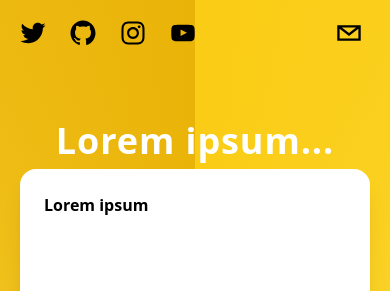
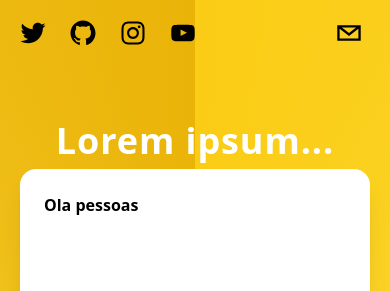
Before and after one commit to DovahKiinCat/SimpleSlideView, a Next.js app: page / in a window 390 px wide. Shown: the top 291 px of the page. Built offline with nearby package versions, Linux system fonts and the light colour scheme.

Commit message:
Mobile Text

```diff
--- a/components/body.tsx
+++ b/components/body.tsx
@@ -1,7 +1,23 @@
 import Image from 'next/image'
 import { motion } from "framer-motion"
+import { textslide } from "../constants"
+import { text } from 'stream/consumers'
+import {useState} from "react"
 
 export default function Body() {
+
+    const [index, setIndex] = useState(0)
+
+    function loop(count) {
+        if (count == textslide.length){
+            return count = 0
+        }
+        if (count < 0){
+            return count = textslide.length
+        }
+        return count
+    }
+
     return (
         <>
         <section className='flex flex-col justify-center h-screen w-full'>
@@ -22,9 +38,11 @@ export default function Body() {
                     transition={{ delay: 0.25 }}
                 >
                     <section className='relative bg-white w-[350px] h-[450px] rounded-2xl shadow-xl sm:w-[700px] sm:h-[300px]'>
-                        <span className='flex p-6 font-bold text-1xl'>
-                            <h1>Lorem ipsum</h1>
-                        </span>
+                        <h1 className='flex p-6 font-bold text-1xl'>
+                            <span className='className='>
+                                {textslide[index]}
+                            </span>
+                        </h1>
                     </section>
                 </motion.div>
             </section>
@@ -35,8 +53,8 @@ export default function Body() {
                     animate={{ opacity: 1, y: 0 }}
                     transition={{ delay: 0.25 }}
                 >
-                    <Image src="/images/chevron-left.png" width={140/2} height={140/2} alt="arrow-left" className='_arrow'/>
-                    <Image src="/images/chevron-right.png" width={140/2} height={140/2} alt="arrow-right" className='_arrow'/>
+                    <Image onClick={()=>setIndex(count => loop(count-1))} src="/images/chevron-left.png" width={140/2} height={140/2} alt="arrow-left" className='_arrow'/>
+                    <Image onClick={()=>setIndex(count => loop(count+1))} src="/images/chevron-right.png" width={140/2} height={140/2} alt="arrow-right" className='_arrow'/>
                 </motion.div>
             </section>
         </section>
--- a/constants/index.js
+++ b/constants/index.js
@@ -13,3 +13,10 @@ export const Icons = {
         {url: "email"},
     ]
 }
+
+export const textslide = [
+    "Ola pessoas",
+    "Teste texto 2",
+    "Como estao?",
+    "Hehe funcionou",
+]
```
